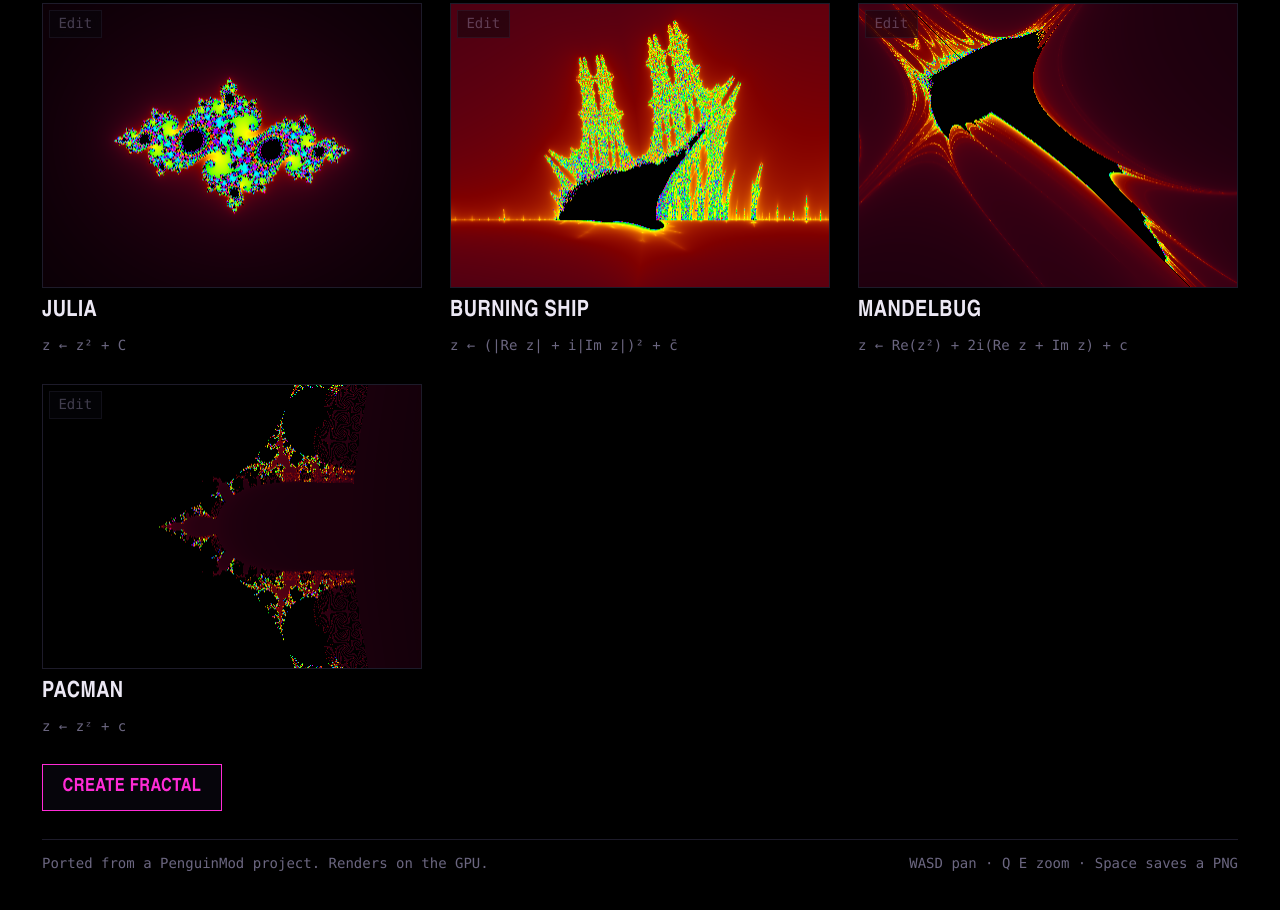
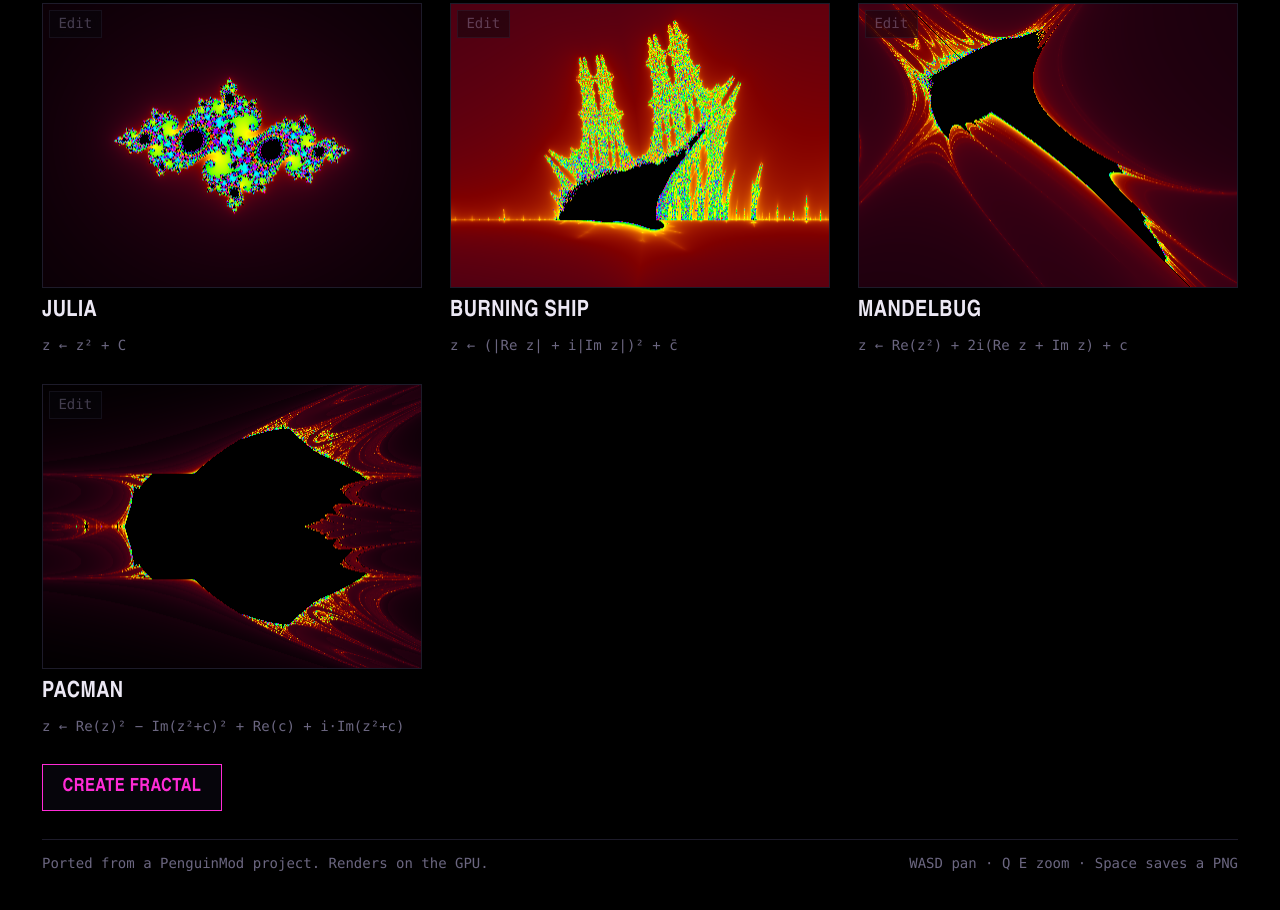
Before and after one commit to notFrost/fractal-explorer, a plain HTML site: page app/index.html in a window 1280 px wide. Shown: the part 662-1572 px from the top of the page. Drawn offline with Linux system fonts and the light colour scheme.

Commit message:
✨ feat: Pacman iterates the Gauss-Seidel Mandelbrot
Im is settled first, Zi' = 2 Zr Zi + Ci, and Re then reads that back out
of the step it belongs to, Zr' = Zr² − Zi'² + Cr. The delta follows the
same order against the reference's next imaginary part, one texel along,
so the perturbation is two products of a delta with a reference value and
nothing cancels. Z₀ = 0, which is Mandelbrot's rebasing unchanged, and the
orbit drops to one texel a step and the standard smooth count.

The set meets the real axis over the real Mandelbrot's [−2, 0.25] and
bulges to Re c ≈ 0.87 at Im c ≈ ±0.44, leaving a mouth around the tip, so
the menu opens on −0.4 at 135×. The editor copy is exact now that no 0⁰
is involved.

Co-Authored-By: Claude Opus 5 <noreply@anthropic.com>

```diff
--- a/app/fractals.js
+++ b/app/fractals.js
@@ -79,12 +79,14 @@ export const SETS = {
   },
   pacman: {
     name: 'Pacman',
-    formula: 'z ← zᶻ + c',
+    formula: 'z ← Re(z)² − Im(z²+c)² + Re(c) + i·Im(z²+c)',
     maxLogZoom: BIG_LOG_ZOOM,
-    home: { x: 1, y: 0, zoom: 96 },
-    // The editor has no 0⁰ = 1, so its copy starts on z₁ = 1 + c instead: the
-    // same orbit, one step along.
-    edit: { formula: 'z^z + c', seedZ: '1+x+yi', seedC: 'x+yi' },
+    home: { x: -0.4, y: 0, zoom: 135 },
+    edit: {
+      formula: 're(z)^2 - im(z^2+c)^2 + re(c) + i*im(z^2+c)',
+      seedZ: '0',
+      seedC: 'x+yi',
+    },
     bookmarks: [],
   },
   custom: {
--- a/app/index.html
+++ b/app/index.html
@@ -74,7 +74,7 @@
         <button class="card" data-set="pacman" type="button">
           <canvas class="thumb" width="240" height="180" aria-hidden="true"></canvas>
           <span class="card-name">Pacman</span>
-          <span class="card-formula">z ← zᶻ + c</span>
+          <span class="card-formula">z ← Re(z)² − Im(z²+c)² + Re(c) + i·Im(z²+c)</span>
         </button>
       </li>
     </ul>
--- a/app/precision.js
+++ b/app/precision.js
@@ -531,37 +531,24 @@ export function collatzOrbitBig(cx, cy, bits, maxIter, out) {
   }
 }
 
-const PAC_EXP = 30;
-
+// Pacman: Mandelbrot with the imaginary part settled first and then read back
+// by the real one, so Zi' = 2·Zr·Zi + Ci and Zr' = Zr² − Zi'² + Cr, with
+// Z_0 = 0 as in Mandelbrot. Texel: (Z, 0, 0).
 export function pacmanOrbitDouble(cx, cy, maxIter, out) {
-  for (let k = 0; k < 2 * STRIDE; k++) out[k] = 0;
-  const z1r = 1 + cx;
-  const z1i = cy;
-  let pr = 1;
-  let pi = 0;
+  let zr = 0;
+  let zi = 0;
+  out[0] = 0;
+  out[1] = 0;
   let n = 1;
   for (let i = 0; i < maxIter; i++) {
-    const zr = pr + cx;
-    const zi = pi + cy;
-    const lr = 0.5 * Math.log(zr * zr + zi * zi);
-    const li = Math.atan2(zi, zr);
-    const m = Math.exp(Math.min(zr * lr - zi * li, PAC_EXP));
-    const wi = zr * li + zi * lr;
-    pr = m * Math.cos(wi);
-    pi = m * Math.sin(wi);
-    const o = 2 * STRIDE * n;
-    out[o] = zr;
-    out[o + 1] = zi;
-    out[o + 2] = lr;
-    out[o + 3] = li;
-    out[o + 4] = pr;
-    out[o + 5] = pi;
-    out[o + 6] = zr - z1r;
-    out[o + 7] = zi - z1i;
+    zi = 2 * zr * zi + cy;
+    zr = zr * zr - zi * zi + cx;
+    out[STRIDE * n] = zr;
+    out[STRIDE * n + 1] = zi;
     n++;
-    if (zr * zr + zi * zi > 1e4) return { len: n, escaped: true };
+    if (zr * zr + zi * zi > 1e10) return { len: n, escaped: true };
   }
-  return { len: n, escaped: false };
+  return { len: n, escaped: false, zr, zi };
 }
 
 // Per-set orbit functions, texels per step, and the iteration count a budget
@@ -575,6 +562,6 @@ export const ORBITS = {
   julia: { double: juliaOrbitDouble, big: juliaOrbitBig, stride: 2, iters: (n) => n },
   burningship: { double: shipOrbitDouble, big: shipOrbitBig, stride: 1, iters: (n) => n },
   mandelbug: { double: bugOrbitDouble, big: bugOrbitBig, stride: 1, iters: (n) => n },
-  pacman: { double: pacmanOrbitDouble, big: null, stride: 2, iters: (n) => n },
+  pacman: { double: pacmanOrbitDouble, big: null, stride: 1, iters: (n) => n },
   custom: { double: null, big: null, stride: 1, iters: (n) => n },
 };
--- a/app/shaders/pacman.js
+++ b/app/shaders/pacman.js
@@ -1,52 +1,19 @@
 export const PACMAN_PERT = `
-const float TAU = 6.2831853071795864;
-const float PI = 3.1415926535897932;
-const float EXP_MAX = 30.0;
-
-float log1p_(float x) { float u = 1.0 + x; return u == 1.0 ? x : x * log(u) / (u - 1.0); }
-float expm1_(float x) { float u = exp(x); return u == 1.0 ? x : (u - 1.0) * x / log(u); }
-
-vec2 cdiv(vec2 a, vec2 b) { return vec2(dot(a, b), a.y * b.x - a.x * b.y) / dot(b, b); }
-
-vec2 clog1p(vec2 u) {
-  return vec2(0.5 * log1p_(2.0 * u.x + u.x * u.x + u.y * u.y), atan(u.y, 1.0 + u.x));
-}
-
-vec2 cexpm1(vec2 w) {
-  float wr = min(w.x, EXP_MAX);
-  float s = sin(0.5 * w.y);
-  return vec2(expm1_(wr) * cos(w.y) - 2.0 * s * s, exp(wr) * sin(w.y));
-}
-
-float smoothPac(int n, float prev, float zz) {
-  float a = log(max(prev, 1e-20));
-  float b = log(min(zz, 1e26));
-  return float(n) + clamp((log(1e4) - a) / (b - a), 0.0, 1.0);
-}
-
 float escape(vec2 dc) {
-  vec2 d = dc;
-  int m = 1;
+  vec2 d = vec2(0.0);
+  int m = 0;
   int last = u_refLen - 1;
-  float prev = 0.0;
-  vec2 z = refAt(2).xy + d;
-  float zz = dot(z, z);
-  if (!(zz < 1e4)) return smoothPac(0, prev, zz);
-  for (int n = 1; n < u_maxIter; n++) {
-    vec4 A = refAt(2 * m);
-    vec4 B = refAt(2 * m + 1);
-    vec2 L = clog1p(cdiv(d, A.xy));
-    L.y -= TAU * floor((A.w + L.y + PI) / TAU);
-    vec2 W = cmul(A.xy, L) + cmul(d, A.zw + L);
-    d = cmul(B.xy, cexpm1(W)) + dc;
+  for (int n = 0; n < u_maxIter; n++) {
+    vec2 Z = refAt(m).xy;
     m++;
-    int i = min(m, last);
-    z = refAt(2 * i).xy + d;
-    prev = zz;
-    zz = dot(z, z);
-    if (!(zz < 1e4)) return smoothPac(n, prev, zz);
-    vec2 w = refAt(2 * i + 1).zw + d;
-    if (dot(w, w) < dot(d, d) || m >= last) { d = w; m = 1; }
+    vec2 Zn = refAt(min(m, last)).xy;
+    float di = 2.0 * (Z.x * d.y + Z.y * d.x + d.x * d.y) + dc.y;
+    float dr = d.x * (2.0 * Z.x + d.x) - di * (2.0 * Zn.y + di) + dc.x;
+    d = vec2(dr, di);
+    vec2 z = Zn + d;
+    float zz = dot(z, z);
+    if (zz > 1e4) return smoothT(n + 1, log(zz));
+    if (zz < dot(d, d) || m >= last) { d = z; m = 0; }
   }
   return 0.0;
 }
--- a/app/shaders/registry.js
+++ b/app/shaders/registry.js
@@ -44,6 +44,6 @@ export const COST = {
   julia: 1, juliaPert: 1, juliaFE: 5,
   ship: 1.2, shipPert: 2, shipFE: 7,
   bug: 1, bugPert: 1, bugFE: 5,
-  pacman: 8,
+  pacman: 1,
   custom: 4,
 };
```
Also changed, not shown: 1 other file.
